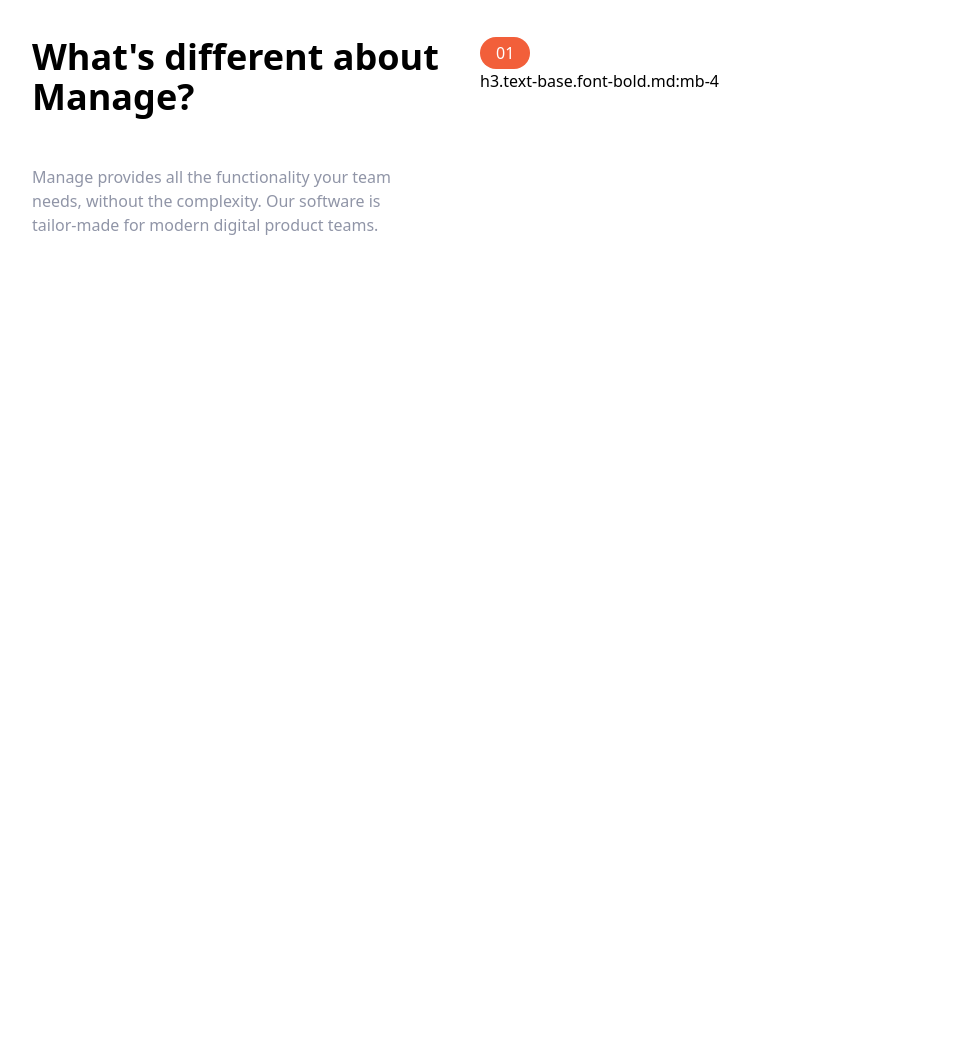
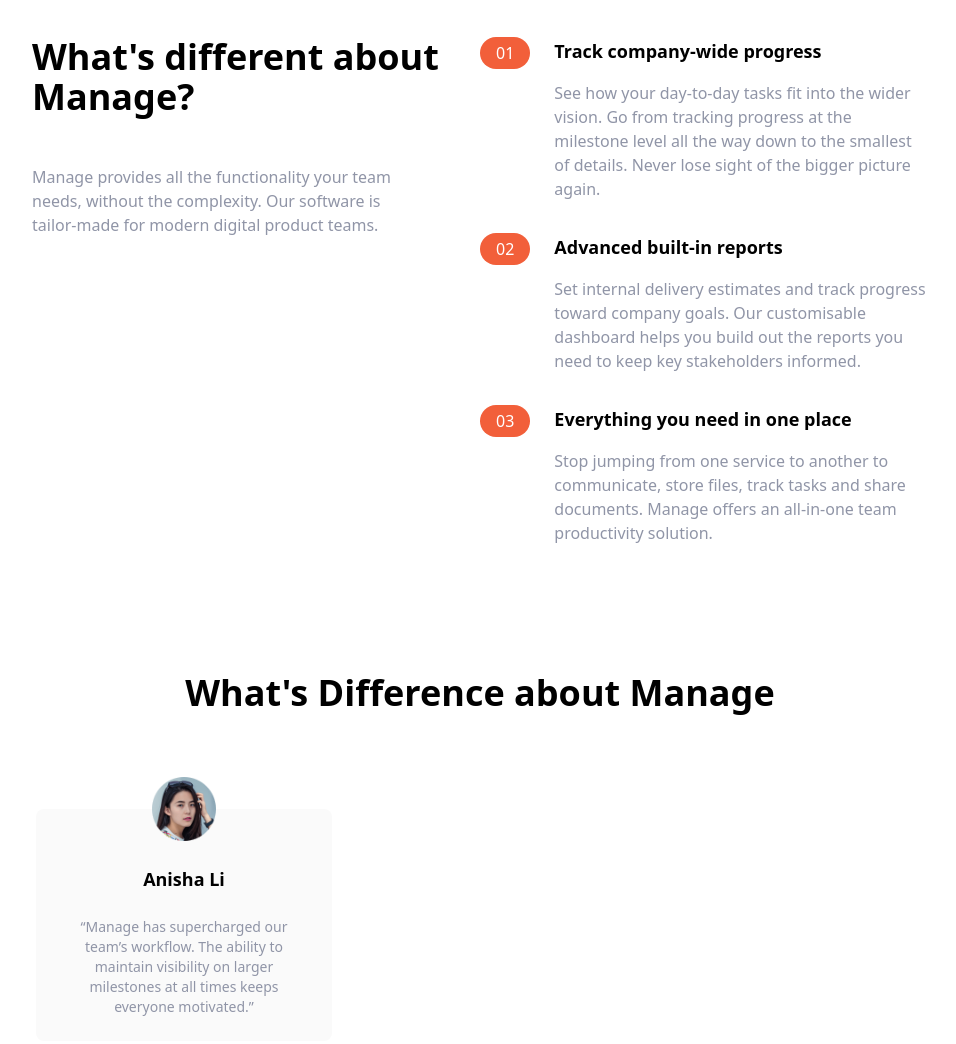
Before and after one commit to tayyaba-ali/Landing-Page-practice, a website built with Vite: page index.html in a window 1280 px wide. Shown: the part 595-1639 px from the top of the page, without its empty margins (160-1116 px from the left). Before the commit the page ends 856 px from the top, so only its background shows below. Built offline with nearby package versions, Linux system fonts and the light colour scheme.

Commit message:
testimonial 1

```diff
--- a/index.html
+++ b/index.html
@@ -61,30 +61,96 @@
 					</div>
 				</div>
 			</section>
-
-			<!-- Features  -->
+			<!-- Features Section -->
 			<section id="features">
-				<!-- Flex-container  -->
-				<div class="flex flex-col px-4 mx-auto mt-10 space-y-12 md:space-y-0 md:flex-row">
-					<!-- What's diffrence  -->
+				<!-- Flex container -->
+				<div class="container flex flex-col px-4 mx-auto mt-10 space-y-12 md:space-y-0 md:flex-row">
+					<!-- What's Different -->
 					<div class="flex flex-col space-y-12 md:w-1/2">
-						<h2 class="max-w-md font-bold text-center md:text-4xl md:text-left"> What's different about Manage?</h2>
-						<px class="max-w-sm text-center text-darkGrayishBlue md:text-left">
+						<h2 class="max-w-md text-4xl font-bold text-center md:text-left">What's different about Manage?</h2>
+						<p class="max-w-sm text-center text-darkGrayishBlue md:text-left">
 							Manage provides all the functionality your team needs, without the complexity. Our software is tailor-made
 							for modern digital product teams.
-						</px>
+						</p>
 					</div>
-                    <!-- Number- list  -->
+
+					<!-- Numbered List -->
 					<div class="flex flex-col space-y-8 md:w-1/2">
-                        <!-- List item  1  -->
-                        <div class="flex flex-col space-y-3 md:space-y-0 md:space-x-6">
-                            <!-- Heading  -->
-                            <div class="round-l-full bg-brightRedSupLight md:bg-transparent">
+						<!-- List Item 1 -->
+						<div class="flex flex-col space-y-3 md:space-y-0 md:space-x-6 md:flex-row">
+							<!-- Heading -->
+							<div class="rounded-l-full bg-brightRedSupLight md:bg-transparent">
 								<div class="flex items-center space-x-2">
 									<div class="px-4 py-2 text-white rounded-full md:py-1 bg-brightRed">01</div>
+									<h3 class="text-base font-bold md:mb-4 md:hidden">Track company-wide progress</h3>
 								</div>
-                                h3.text-base.font-bold.md:mb-4
 							</div>
+
+							<div>
+								<h3 class="hidden mb-4 text-lg font-bold md:block">Track company-wide progress</h3>
+								<p class="text-darkGrayishBlue">
+									See how your day-to-day tasks fit into the wider vision. Go from tracking progress at the milestone
+									level all the way down to the smallest of details. Never lose sight of the bigger picture again.
+								</p>
+							</div>
+						</div>
+
+						<!-- List Item 2 -->
+						<div class="flex flex-col space-y-3 md:space-y-0 md:space-x-6 md:flex-row">
+							<!-- Heading -->
+							<div class="rounded-l-full bg-brightRedSupLight md:bg-transparent">
+								<div class="flex items-center space-x-2">
+									<div class="px-4 py-2 text-white rounded-full md:py-1 bg-brightRed">02</div>
+									<h3 class="text-base font-bold md:mb-4 md:hidden">Advanced built-in reports</h3>
+								</div>
+							</div>
+
+							<div>
+								<h3 class="hidden mb-4 text-lg font-bold md:block">Advanced built-in reports</h3>
+								<p class="text-darkGrayishBlue">
+									Set internal delivery estimates and track progress toward company goals. Our customisable dashboard
+									helps you build out the reports you need to keep key stakeholders informed.
+								</p>
+							</div>
+						</div>
+
+						<!-- List Item 3 -->
+						<div class="flex flex-col space-y-3 md:space-y-0 md:space-x-6 md:flex-row">
+							<!-- Heading -->
+							<div class="rounded-l-full bg-brightRedSupLight md:bg-transparent">
+								<div class="flex items-center space-x-2">
+									<div class="px-4 py-2 text-white rounded-full md:py-1 bg-brightRed">03</div>
+									<h3 class="text-base font-bold md:mb-4 md:hidden">Everything you need in one place</h3>
+								</div>
+							</div>
+
+							<div>
+								<h3 class="hidden mb-4 text-lg font-bold md:block">Everything you need in one place</h3>
+								<p class="text-darkGrayishBlue">
+									Stop jumping from one service to another to communicate, store files, track tasks and share documents.
+									Manage offers an all-in-one team productivity solution.
+								</p>
+							</div>
+						</div>
+					</div>
+				</div>
+			</section>
+
+			<section id="testimonials">
+				<!-- Container -->
+				<div class="max-w-6xl px-5 mx-auto mt-32 text-center">
+					<!-- Heading -->
+					<h2 class="text-4xl font-bold text-center">What's Difference about Manage</h2>
+					<!-- Testimonial Container -->
+					<div class="flex flex-col mt-24 md:flex-row md:space-x-6">
+						<!-- Testimonial 1 -->
+						<div class="flex flex-col items-center p-6 space-y-6 rounded-lg bg-veryLightGray md:w-1/3">
+							<img src="images/avatar-anisha.png" class="w-16 -mt-14" alt="" />
+							<h5 class="text-lg font-bold">Anisha Li</h5>
+							<p class="text-sm text-darkGrayishBlue">
+								“Manage has supercharged our team’s workflow. The ability to maintain visibility on larger milestones at
+								all times keeps everyone motivated.”
+							</p>
 						</div>
 					</div>
 				</div>
```
Lines whose indentation alone changed are shown as unchanged.
